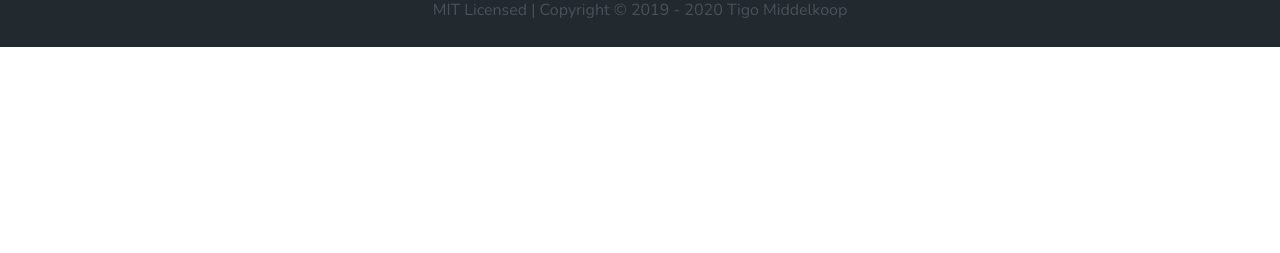
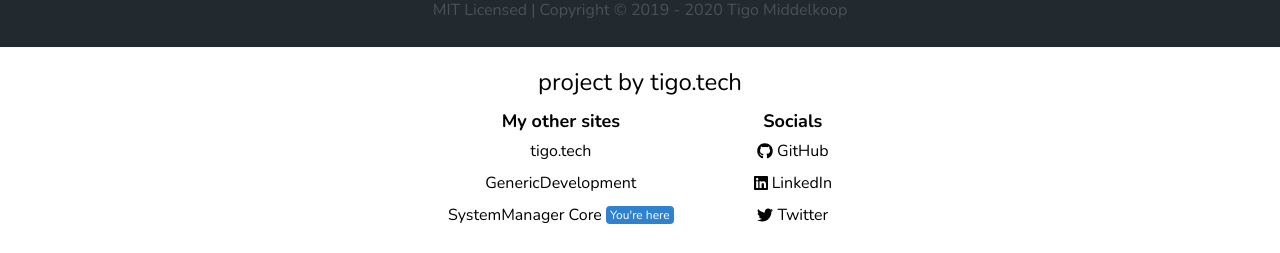
Before and after one commit to systemmanager-io/Showcase, a React (Create React App) app: page / in a window 1280 px wide. Shown: the part 2200-2453 px from the top of the page. Before the commit the page ends 2247 px from the top, so only its background shows below. Built offline with nearby package versions, Linux system fonts and the light colour scheme.

Commit message:
added tigo.tech footer

```diff
--- /dev/null
+++ b/src/components/Footer_tigotech.js
@@ -0,0 +1,44 @@
+import React from "react";
+import Pill from "./pill";
+import {FontAwesomeIcon} from "@fortawesome/react-fontawesome";
+import {faGithub, faLinkedin, faTwitter} from "@fortawesome/free-brands-svg-icons";
+
+export default function Footer_tigotech() {
+
+    // This might not be the best option, I want to look for a better option.
+
+    return <footer
+        className={"align-bottom p-4 border-t border-b border-gray-100 items-center justify-center text-center dark:bg-gray-800 dark:border-gray-500 dark:text-white"}>
+        <h1 className={"text-2xl"}>project by tigo.tech</h1>
+        <div className={"flex flex-col lg:flex-row items-center justify-center text-center"}>
+            <div className={"py-2 px-8"}>
+                <p className={"text-lg font-bold"}>My other sites</p>
+                <a className={"flex flex-row my-0.5 w-auto px-2 py-1 rounded-lg justify-center hover:bg-gray-100 dark:hover:bg-gray-700 items-center"} href={"https://tigo.tech"}>tigo.tech</a>
+                <a className={"flex flex-row my-0.5 w-auto px-2 py-1 rounded-lg justify-center hover:bg-gray-100 dark:hover:bg-gray-700 items-center"} href={"https://genericdevelopment.nl"}>GenericDevelopment</a>
+                <a className={"flex flex-row my-0.5 w-auto px-2 py-1 rounded-lg justify-center hover:bg-gray-100 dark:hover:bg-gray-700 items-center"} href={"https://systemmanager.io"}>SystemManager Core <Pill className={"ml-1"} color={"info"}>You're
+                    here</Pill></a>
+            </div>
+
+            <div className={"py-2 px-8"}>
+                <div>
+                    <p className={"text-lg font-bold"}>Socials</p>
+                </div>
+                <div className={"flex flex-col"}>
+                    <a className={"flex flex-row my-0.5 w-auto px-2 py-1 rounded-lg justify-center hover:bg-gray-100 dark:hover:bg-gray-700 items-center"} rel={"noreferrer noopener _blank"}
+                       href={"https://github.com/tigomiddelkoop"}><FontAwesomeIcon width={16} className={"mr-1"}
+                                                                                   icon={faGithub}/> GitHub</a>
+
+                    <a className={"flex flex-row my-0.5 w-auto px-2 py-1 rounded-lg justify-center hover:bg-gray-100 dark:hover:bg-gray-700 items-center"} rel={"noreferrer noopener _blank"}
+                       href={"https://www.linkedin.com/in/tigo-middelkoop-92067a15b/"}><FontAwesomeIcon width={16}
+                                                                                                        className={"mr-1"}
+                                                                                                        icon={faLinkedin}/> LinkedIn</a>
+                    <a className={"flex flex-row my-0.5 w-auto px-2 py-1 rounded-lg justify-center hover:bg-gray-100 dark:hover:bg-gray-700 items-center"} rel={"noreferrer noopener _blank"}
+                       href={"https://twitter.com/__Tigo__"}><FontAwesomeIcon width={16}
+                                                                              className={"mr-1"}
+                                                                              icon={faTwitter}/> Twitter</a>
+                </div>
+            </div>
+        </div>
+    </footer>
+
+}
--- /dev/null
+++ b/src/components/footer.module.scss
@@ -0,0 +1,18 @@
+.categoryContainer {
+  @apply py-2 px-8;
+}
+
+.categoryTitle {
+  @apply text-lg font-bold;
+}
+
+.categorySubTitle {
+  @apply text-xs
+}
+.link {
+  @apply flex flex-row my-0.5 w-auto px-2 py-1 rounded-lg justify-center hover:bg-gray-100;
+}
+
+.socialMediaCategory {
+  @apply flex flex-col;
+}
--- /dev/null
+++ b/src/components/pill.js
@@ -0,0 +1,42 @@
+import React from "react";
+
+
+export default function Pill(props) {
+
+    let type;
+
+    switch (props.color) {
+        default: // default to primary colors when no color has been given
+        case "primary": {
+            type = "rounded px-1 font-light text-xs text-white bg-gray-700 dark:text-white dark:bg-gray-700 dark:border-gray-600 dark:border";
+            break;
+        }
+        case "secondary": {
+            type = "rounded px-1 font-light text-xs text-black border-gray-700 text-white bg-gray-600";
+            break;
+        }
+        case "danger": {
+            type = "rounded px-1 font-light text-xs bg-red-600 text-white"
+            break;
+        }
+        case "warning": {
+            type = "rounded px-1 font-light text-xs bg-yellow-400 text-black";
+            break;
+        }
+        case "success": {
+            type = "rounded px-1 font-light text-xs text-white bg-green-600"
+            break;
+        }
+        case "info": {
+            type = "rounded px-1 font-light text-xs text-white bg-blue-600";
+            break;
+        }
+
+    }
+
+    return (
+        <div className={type + " " + props.className}>
+            {props.children}
+        </div>
+    )
+}
--- a/src/layouts/Layout.js
+++ b/src/layouts/Layout.js
@@ -1,5 +1,6 @@
 import * as React from 'react'
 import SystemManagerShowcaseNavbar from "../components/Navbar";
+import Footer_tigotech from "../components/Footer_tigotech";
 import Footer from "../components/Footer";
 import SystemManagerShowcaseTopBar from "../components/TopBar";
 import {withRouter} from "react-router-dom";
@@ -32,6 +33,7 @@ class Layout extends React.Component {
                     {this.props.children}
                 </div>
                 <Footer/>
+                <Footer_tigotech/>
 
             </div>
         )
```
Also changed, not shown: package.json (+13 -12 lines), src/components/pill.module.scss (added, +27 -0 lines), 2 other files (tests, documents, lock files or other folders).
